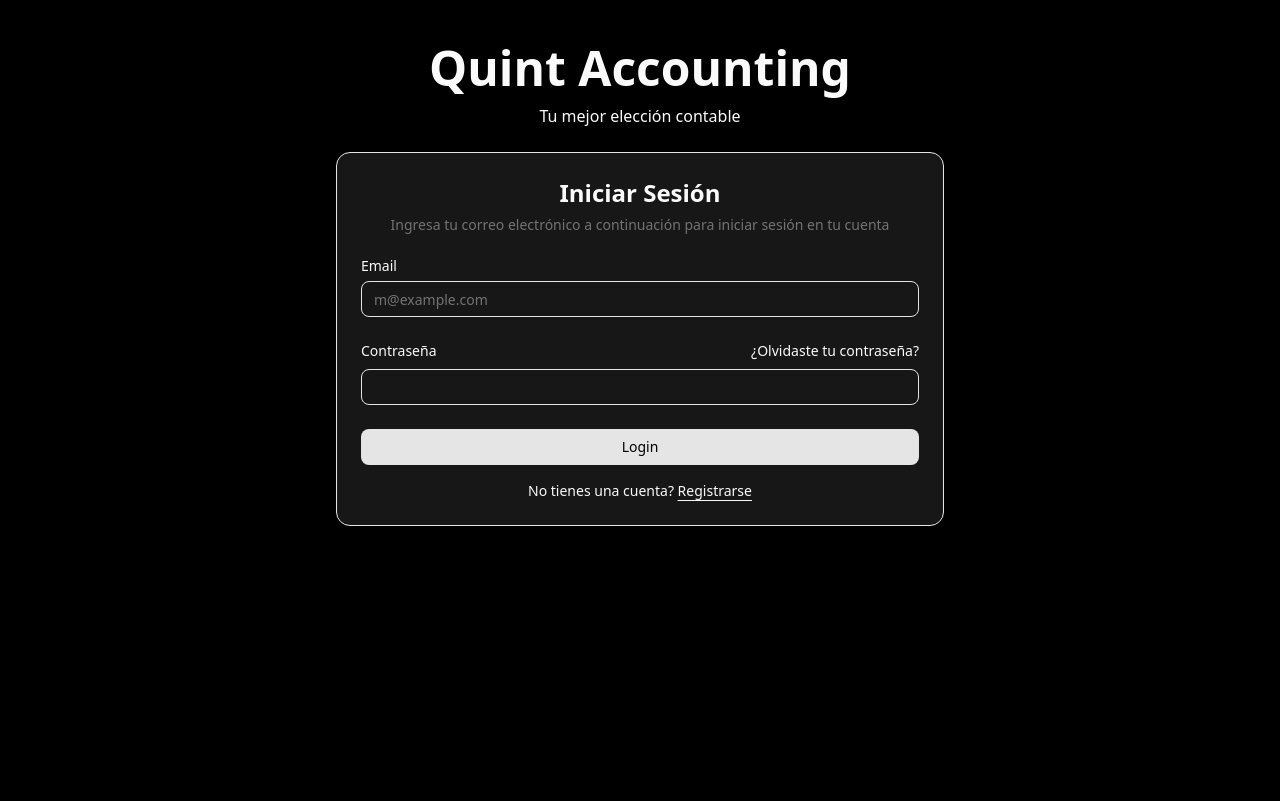
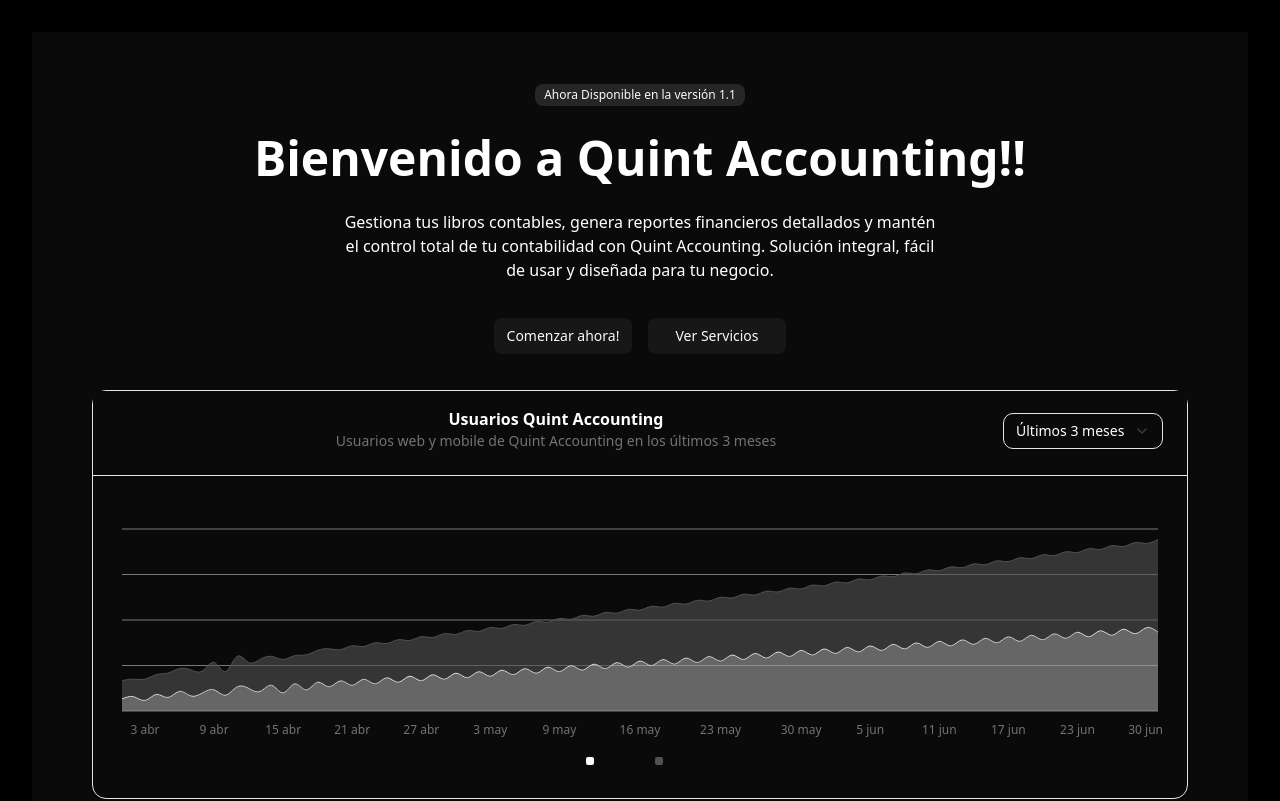
Before and after one commit to kevRodrguez/Quint-Accounting-Fe, a React (Vite) app: page /home in a window 1280 px wide. Before the commit this address led to /login. Shown: the top 801 px of the page. Built offline with nearby package versions, Linux system fonts and the light colour scheme; no server answers.

Commit message:
feat: add Home component and update routing in App

```diff
--- a/src/App.tsx
+++ b/src/App.tsx
@@ -8,6 +8,7 @@
 import { AuthProvider } from './context/AuthContext'
 import { ProtectedRoute } from './components/auth/ProtectedRoute'
 import Dashboard from './pages/dashboard/dashboard'
+import Home from './home'
 
 
 function App() {
@@ -19,13 +20,15 @@
         <Route path="/sign-up" element={<SignUpForm />} />
         <Route path="/forgot-password" element={<ForgotPasswordForm />} />
         <Route path="/update-password" element={<SignUpForm />} />
+        <Route path="/home" element={<Home />} />
+
+        <Route path="/" element={<Navigate to="/home" replace />} />
 
         {/* Protected routes */}
         <Route element={<ProtectedRoute />}>
           <Route path="/dashboard" element={<Dashboard />} />
           {/* Redirect to dashboard for any other route */}
           <Route path="*" element={<Navigate to="/dashboard" replace />} />
-          <Route path="/" element={<Navigate to="/dashboard" replace />} />
         </Route>
 
       </Routes>
--- a/src/home.tsx
+++ b/src/home.tsx
@@ -4,10 +4,11 @@
 
 import { Card, CardContent, CardDescription, CardHeader, CardTitle } from './components/ui/card';
 import { ChartAreaInteractive } from './components/ui/areachart';
+import { useContext } from 'react';
+import { AuthContext } from './context/AuthContext';
 
-export default function home() {
+export default function Home() {
 
-    const navigate = useNavigate();
     return (
         <div style={{ backgroundColor: 'rgb(10 10 10)', padding: 0, paddingTop: '4%' }} className='grid grid-cols-4 gap-4'>
             <div className='col-span-4 justify-center'>
```
